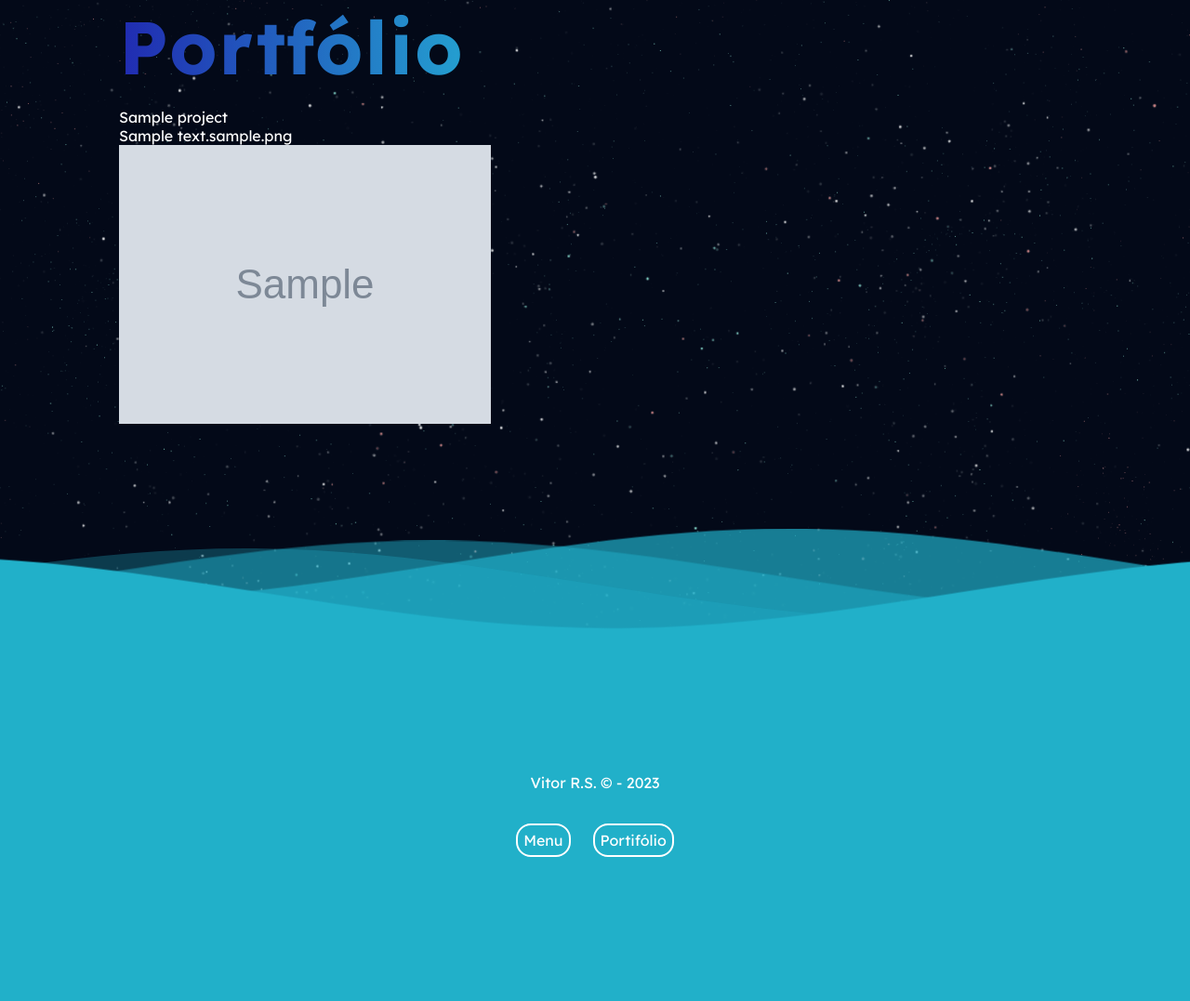
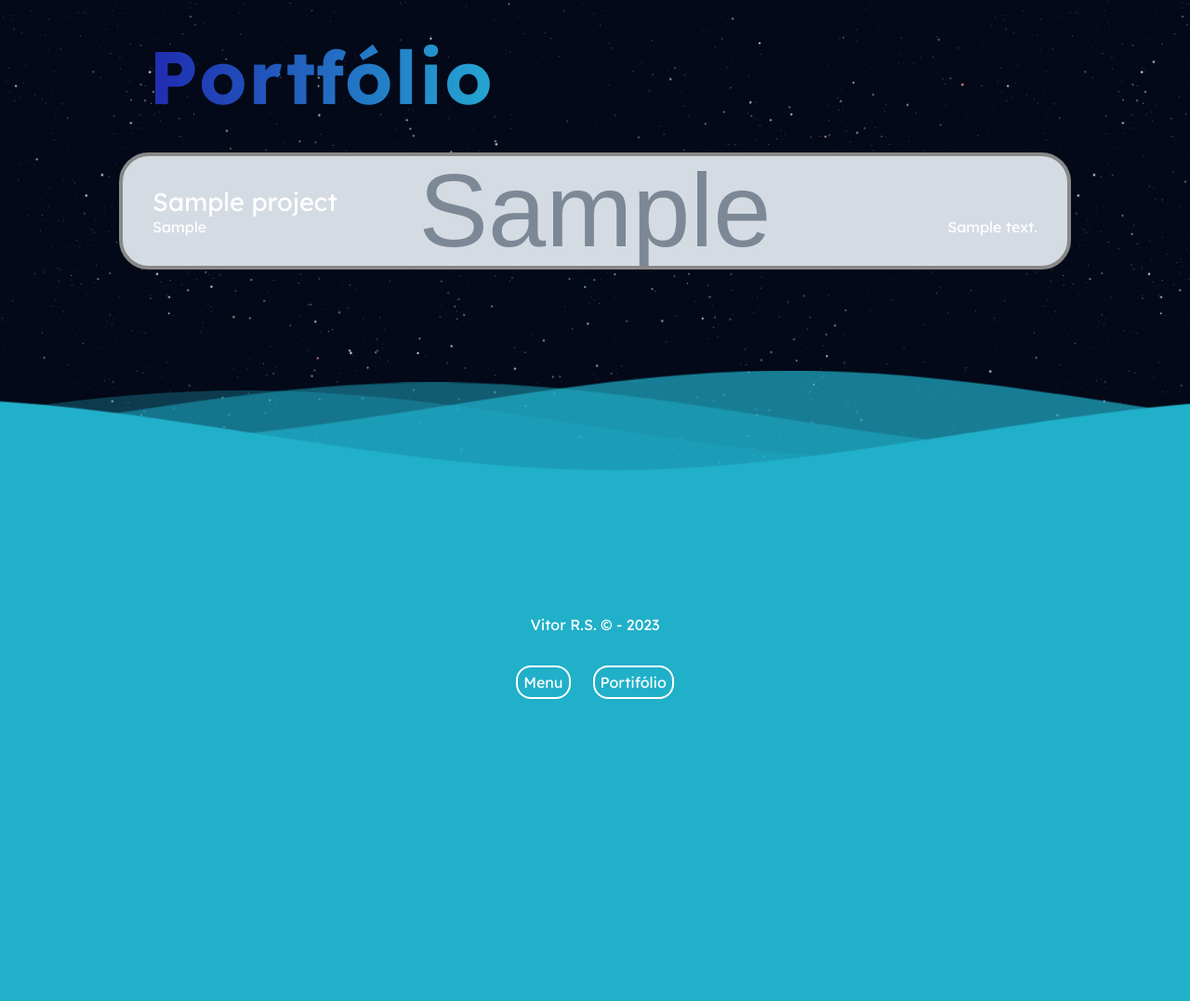
Before and after one commit to TRIbuto2020/agualidade, a Django app: page /portfolio/ in a window 1280 px wide. Shown: the whole page at 93% size. After the commit the page ends 752 px from the top, so only its background shows below. Run offline with Django 4.2, Linux system fonts and the light colour scheme; tables that the repository leaves empty hold one stand-in row (values such as "Sample post"); grey boxes marked "Sample" are stand-in pictures.

Commit message:
Card projeto

```diff
--- a/agualidade_site/portfolio/admin.py
+++ b/agualidade_site/portfolio/admin.py
@@ -7,4 +7,4 @@
 class ProjectAdmin(admin.ModelAdmin):
     list_display = ("title", "type")
     list_filter = ("title", "type", "tech")
-    fields = ["title", "summary", ("type", "tech"), "link", "thumb"]
+    fields = ["title", "summary", ("type", "tech"), "link", ("thumb", "color")]
--- a/agualidade_site/portfolio/models.py
+++ b/agualidade_site/portfolio/models.py
@@ -1,4 +1,5 @@
 from django.db import models
+from django.core.validators import RegexValidator
 from django.urls import reverse  # Used to generate URLs by reversing the URL patterns
 
 
@@ -33,6 +34,12 @@
 
     thumb = models.ImageField(help_text="Select a thumb for this project")
 
+    color = models.CharField(
+        max_length=7,
+        default="#21b0c9",
+        validators=[RegexValidator("^#([A-Fa-f0-9]{6}|[A-Fa-f0-9]{3})$")],
+    )
+
     def __str__(self):
         """String for representing the Model object."""
         return self.title
--- a/agualidade_site/portfolio/static/css/portfolio.css
+++ b/agualidade_site/portfolio/static/css/portfolio.css
@@ -1,3 +1,26 @@
+.title {
+    margin: 32px;
+}
+
 .projects {
     list-style: none;
 }
+
+.project {
+    border: 4px solid;
+    border-radius: 32px;
+    padding: 32px;
+    background-size: cover;
+    background-position: center;
+    background-repeat: no-repeat;
+    display: flex;
+    justify-content: space-between;
+    align-items: flex-end;
+}
+
+
+
+.project__title {
+    font-size: 1.7rem;
+    display: block;
+}
--- a/agualidade_site/portfolio/templates/portfolio/project_list.html
+++ b/agualidade_site/portfolio/templates/portfolio/project_list.html
@@ -13,10 +13,16 @@
             {% if project_list %}
             <ul class="projects" data-aos="zoom-in-up" data-aos-duration="3000">
             {% for project in project_list %}
-                <li>
-                    <a href="{{ project.get_absolute_url }}">{{ project.title }}</a>
-                    <p>{{ project.summary }}{{project.thumb}}</p>
-                    <img src="static/img/uploads/{{project.thumb}}" alt="My image">
+                <li style="border-color: {{project.color}}; background-image: url('static/img/uploads/{{project.thumb}}');" class="project">
+                    <div class="left">
+                        <p class="project__title">
+                            <a href="{{ project.get_absolute_url }}">{{ project.title }}</a>
+                        </p>
+                        <p>{{ project.tech }}</p>
+                    </div>
+                    <div class="left">
+                        <p>{{project.summary}}</p>
+                    </div>
                 </li>
             {% endfor %}
             </ul>
```
Also changed, not shown: 1 other file.
